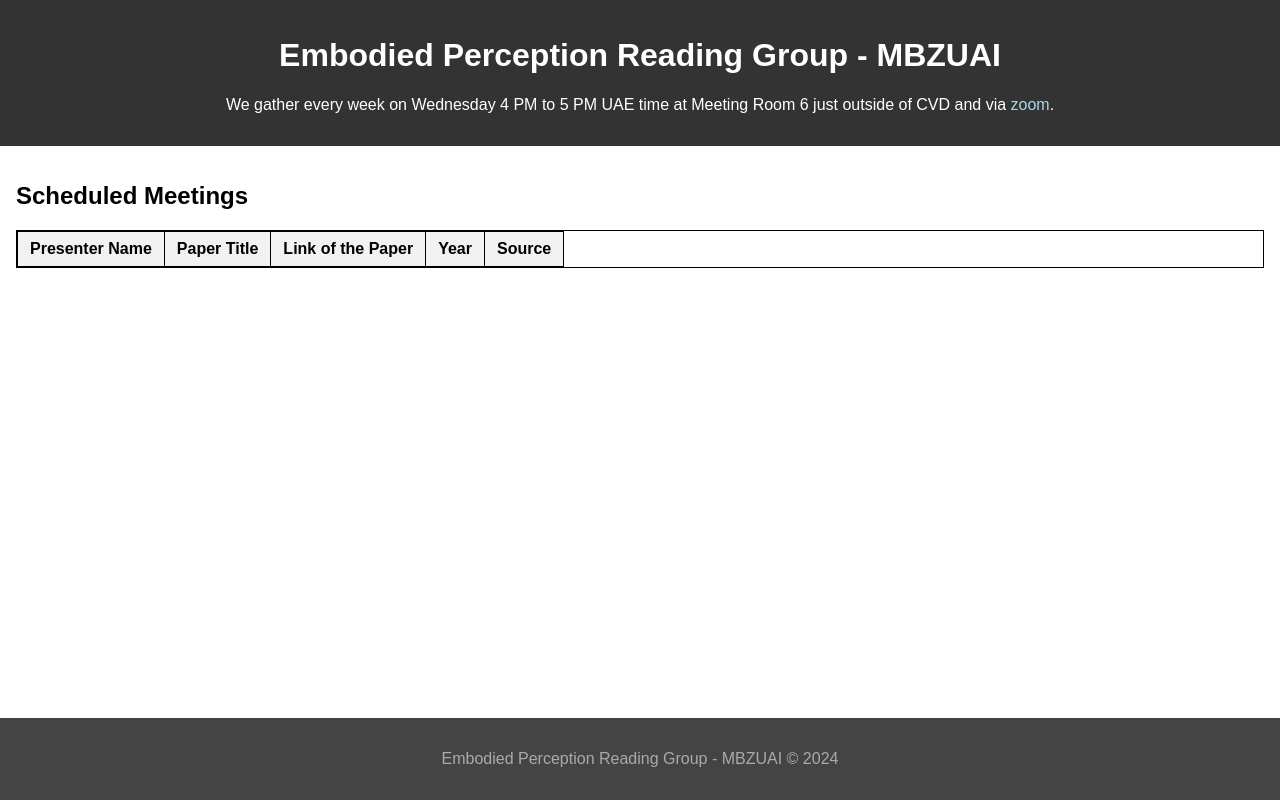
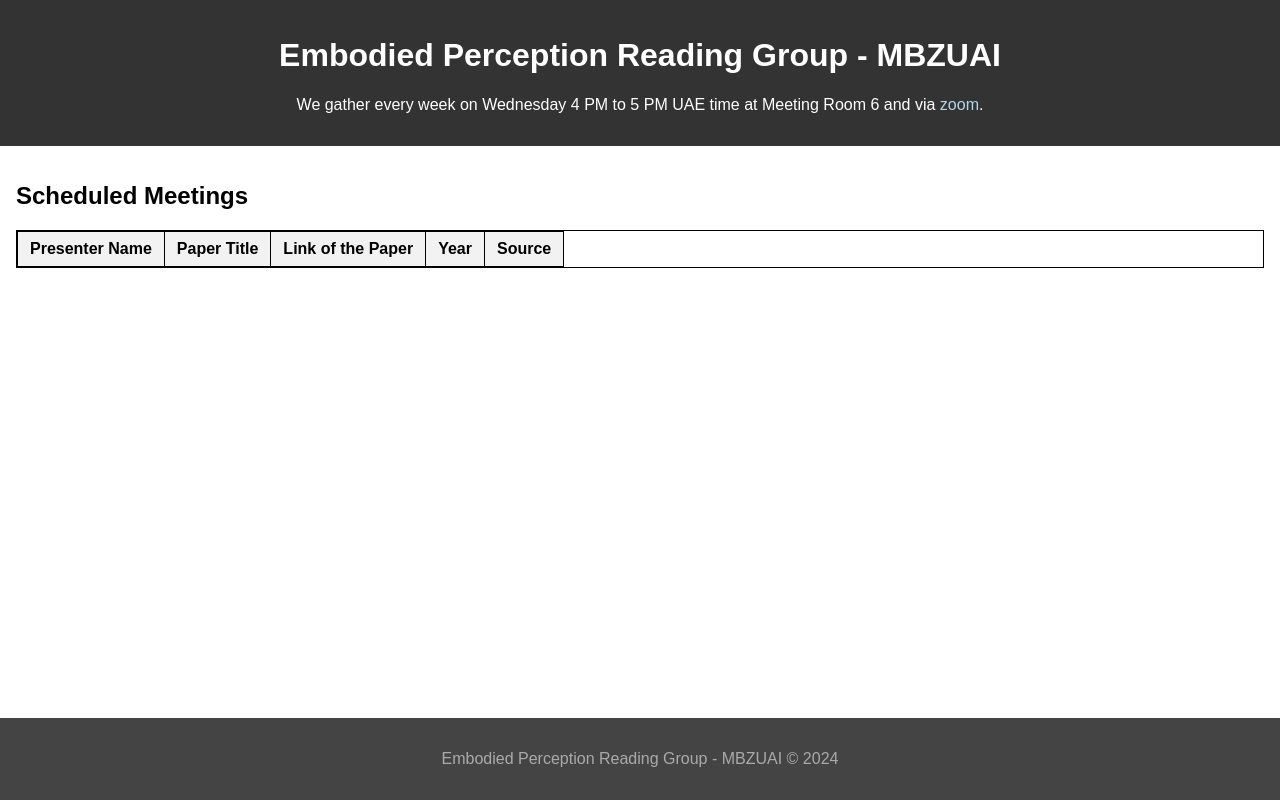
Before and after one commit to HarshResearch/harsh.github.io, a plain HTML site: page index.html in a window 1280 px wide. Drawn offline with Linux system fonts and the light colour scheme; no server answers.

Commit message:
Update index.html

```diff
--- a/index.html
+++ b/index.html
@@ -27,7 +27,7 @@
 <body>
     <header>
         <h1>Embodied Perception Reading Group - MBZUAI</h1>
-        <p>We gather every week on Wednesday 4 PM to 5 PM UAE time at Meeting Room 6 just outside of CVD and via <a href="https://mbzuai-ac-ae.zoom.us/j/92743774341?pwd=Y1pGdEpyVnFwZElsNlg1RWo5WUs2Zz09" target="_blank">zoom</a>.</p>
+        <p>We gather every week on Wednesday 4 PM to 5 PM UAE time at Meeting Room 6 and via <a href="https://mbzuai-ac-ae.zoom.us/j/92743774341?pwd=Y1pGdEpyVnFwZElsNlg1RWo5WUs2Zz09" target="_blank">zoom</a>.</p>
     </header>
 
     <main>
```
